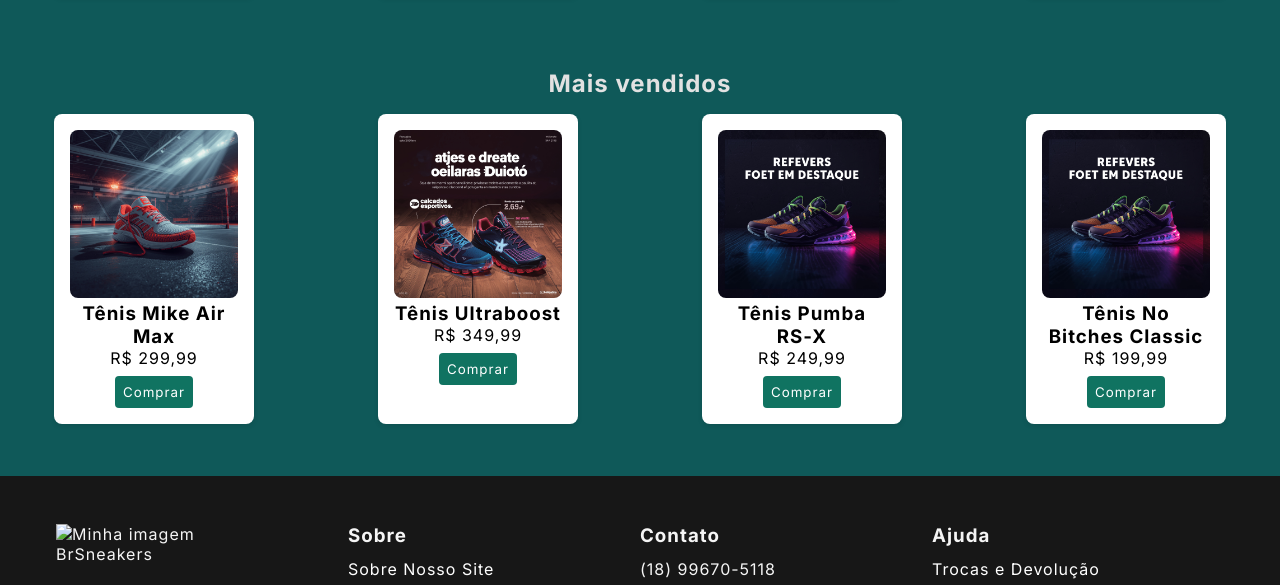
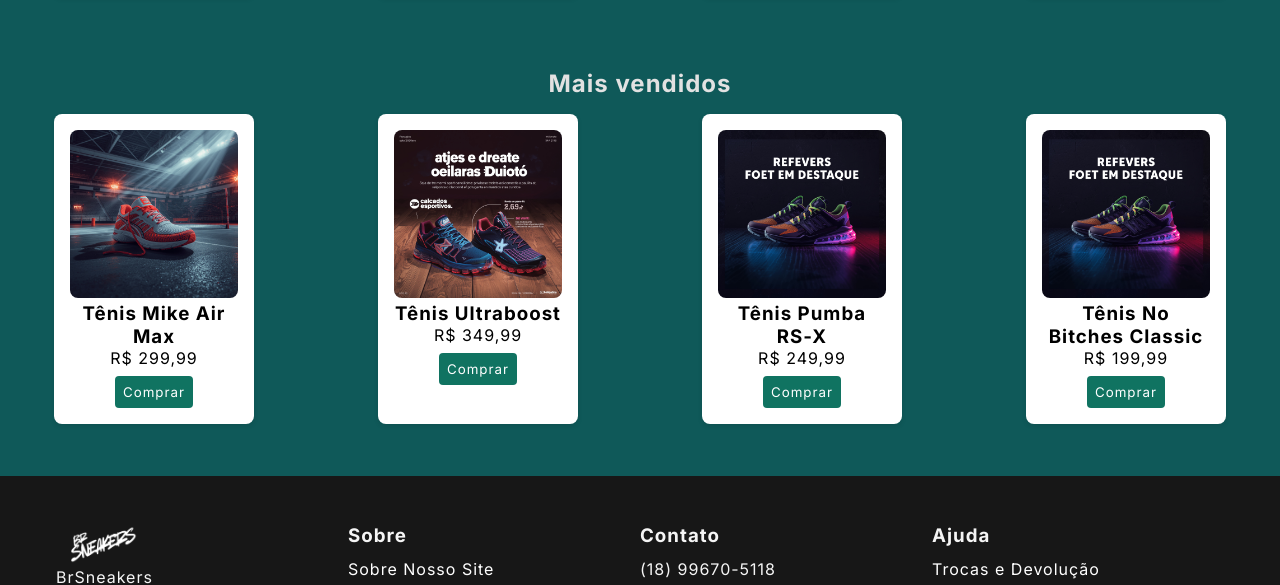
Before and after one commit to Brunosierra/trabalho-html-2termo, a plain HTML site: page marcas/mike.html in a window 1280 px wide. Shown: the part 448-1033 px from the top of the page. Drawn offline with Linux system fonts and the light colour scheme; the site is published under a folder, as on GitHub Pages, so addresses that start at the root find nothing.

Commit message:
Update mike.html

```diff
--- a/marcas/mike.html
+++ b/marcas/mike.html
@@ -86,7 +86,7 @@
   <footer>
     <div id="footer_content">
       <div id="footer_contacts">
-        <img src="/imagem/Captura de tela 2025-11-08 042614-Photoroom.png"  alt="Minha imagem" width="90" height="auto">
+        <img src="../imagem/Captura de tela 2025-11-08 042614-Photoroom.png"  alt="Minha imagem" width="90" height="auto">
         <p>BrSneakers</p>
         <div  id="footer_social_media">
           <a href="https://www.instagram.com/brunosierra__/" class="footer-link" id="instagram">
```
